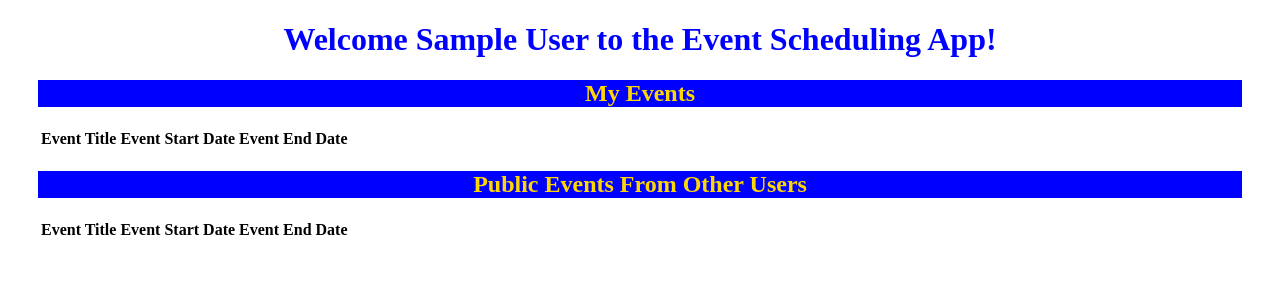
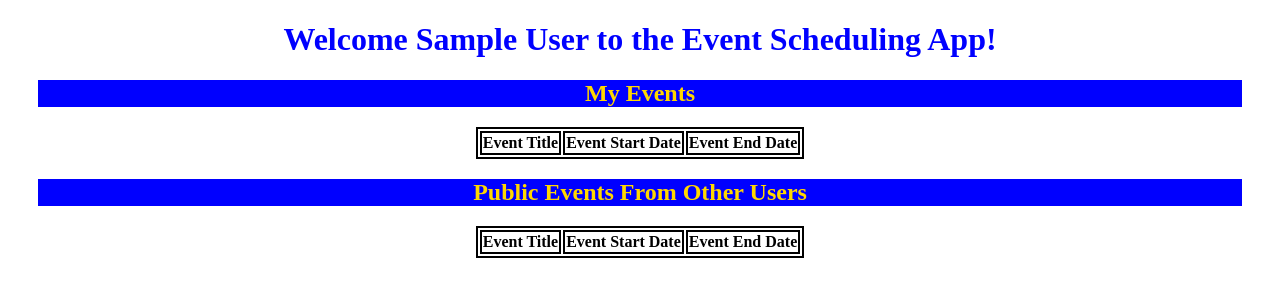
Before and after one commit to telsitamuzi/PythonApp, a Flask app: page /events in a window 1280 px wide. Shown: the part 84-384 px from the top of the page. Run offline with Flask 2, Linux system fonts and the light colour scheme; the visitor is signed in with stand-in values (Sample User, id 1); data that the repository does not hold is empty.

Commit message:
added styling to events.html tables

```diff
--- a/templates/events.html
+++ b/templates/events.html
@@ -33,17 +33,17 @@
         <h2>My Events</h2>
 
 
-        <table>
+        <table style="border: 2px solid black; margin: 0 auto">
             <tr>
-                <th>Event Title</th>
-                <th>Event Start Date</th>
-                <th>Event End Date</th>
+                <th style="border: 2px solid black">Event Title</th>
+                <th style="border: 2px solid black">Event Start Date</th>
+                <th style="border: 2px solid black">Event End Date</th>
             </tr>
             {% for event in events %}
             <tr>
-                <td><a href="{{ url_for('get_event', event_id=event.id) }}">{{ event.event_name }}</a></td>
-                <td>{{ event.start_date }}</td>
-                <td>{{ event.end_date }}</td>
+                <td style="border: 2px solid black"><a href="{{ url_for('get_event', event_id=event.id) }}">{{ event.event_name }}</a></td>
+                <td style="border: 2px solid black">{{ event.start_date }}</td>
+                <td style="border: 2px solid black">{{ event.end_date }}</td>
                 <td>
                          <a href="{{ url_for('update_event', event_id=event.id)}}">
                              <input type="submit" value="Edit"/>
@@ -60,11 +60,11 @@
         </table>
 
         <h2>Public Events From Other Users</h2>
-       <table>
+       <table style="border: 2px solid black; margin: 0 auto">
              <tr>
-                <th>Event Title</th>
-                <th>Event Start Date</th>
-                <th>Event End Date</th>
+                <th style="border: 2px solid black">Event Title</th>
+                <th style="border: 2px solid black">Event Start Date</th>
+                <th style="border: 2px solid black">Event End Date</th>
              </tr>
 
              {% for public_event in public_events %}
```
